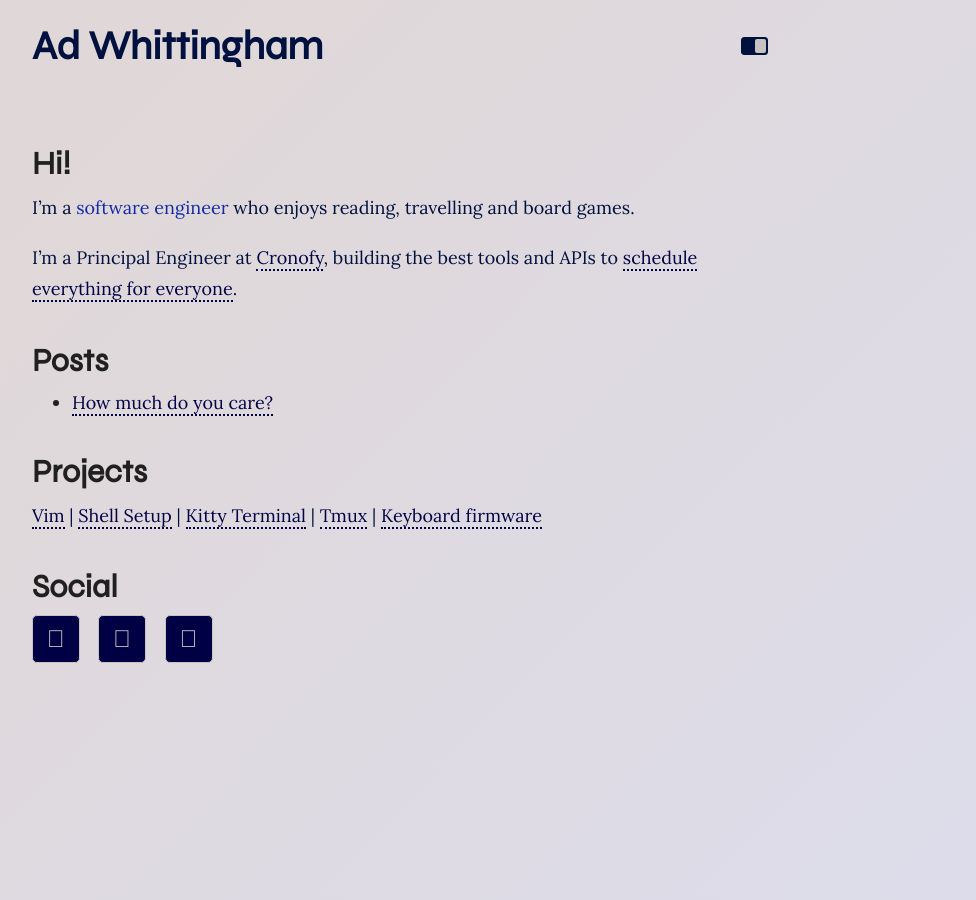
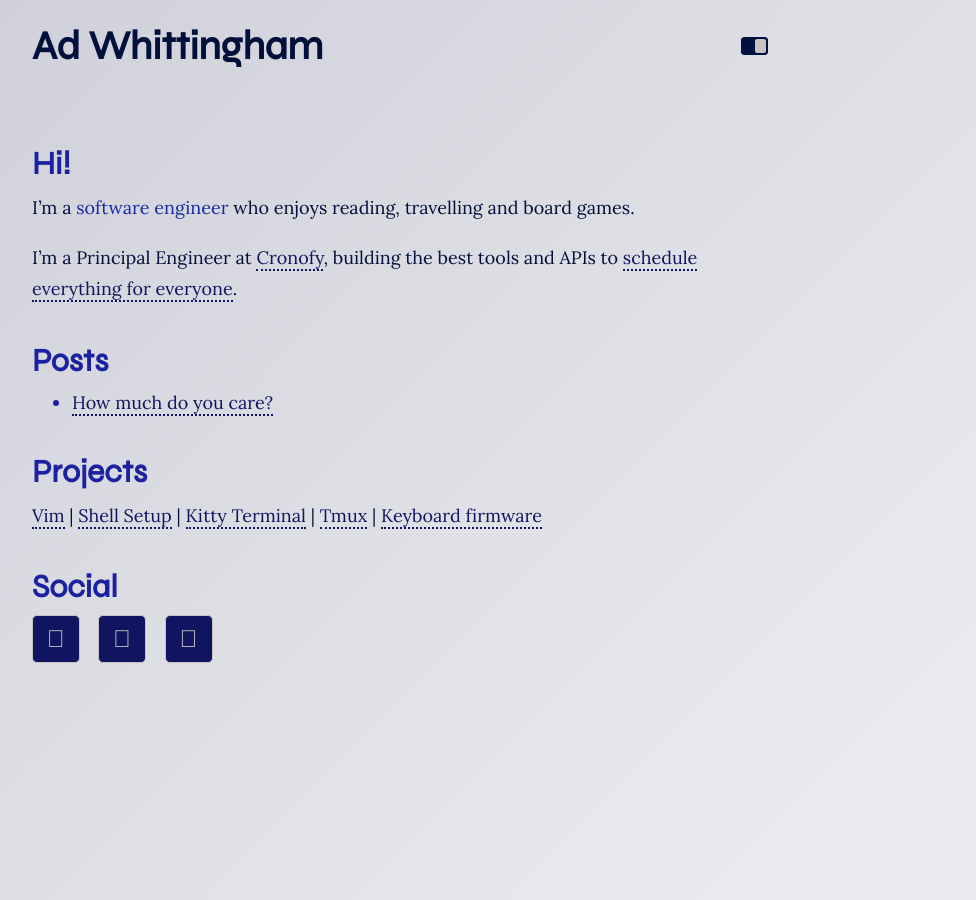
Before and after one commit to AdamWhittingham/personal-site, a Jekyll site: the page built from index.md, in a window 1280 px wide. Shown: the whole page, without its empty margins (240-1216 px from the left). Built offline with Jekyll 4.4.1, drawn with Linux system fonts in a browser that asks for light colours; nearby versions of some CDN libraries.

Commit message:
Color adjustment

```diff
--- a/_sass/_colors.scss
+++ b/_sass/_colors.scss
@@ -4,24 +4,24 @@
 }
 
 body {
-  --background: linear-gradient(45deg, rgba(2,0,36,1) 0%, rgba(3,3,66,1) 100%);
+  --background: linear-gradient(135deg, #020220 0%, #131330 100%);
   --back: var(--back-dark);
   --text: #FFFFFF;
-  --headings: #00FF60;
+  --headings: #20C020;
   --selection: #2050AF;
   --link: #DDDDFF;
   --link-hover: #AAAAFF;
-  --emphasis: #FFCB00;
+  --emphasis: #FFCB40;
   --blockquote: rgba(255, 255, 255, 0.2);
 }
 
 body.light {
-  --background: linear-gradient(315deg, rgba(220, 220, 235, 1) 0%, rgba(224, 216, 216, 1) 80%);
+  --background: linear-gradient(135deg, #D0D0DA 10%, #EBEBEF 90%);
   --back: var(--back-light);
-  --text: #00103F;
-  --headings: #202020;
+  --text: #00103A;
+  --headings: #1B22A1;
   --selection: #7DB5E6;
-  --link: #000044;
+  --link: #101461;
   --link-hover: #00007D;
   --emphasis: #142AA4;
   --blockquote: rgba(0, 0, 0, 0.05);
```
